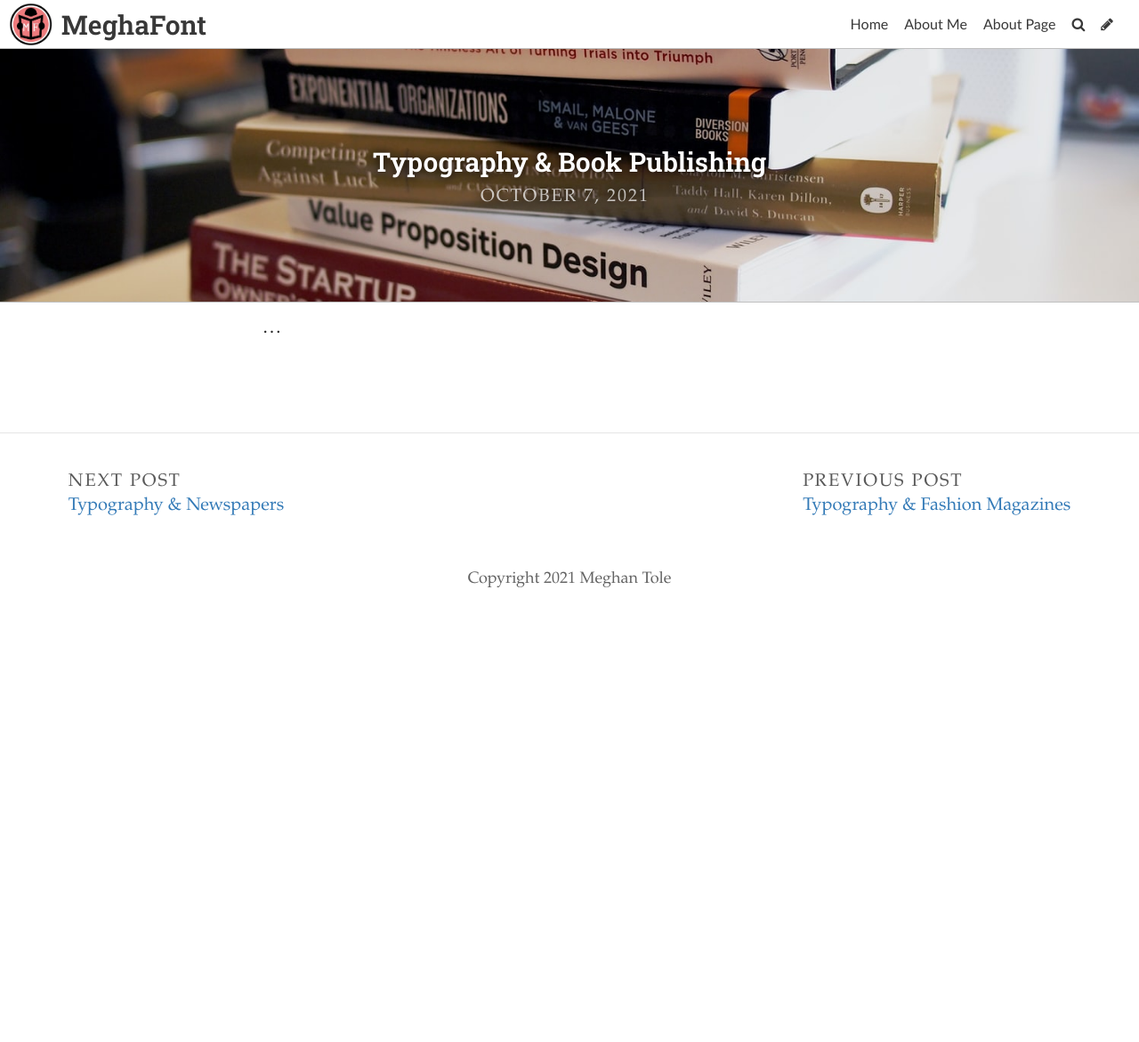
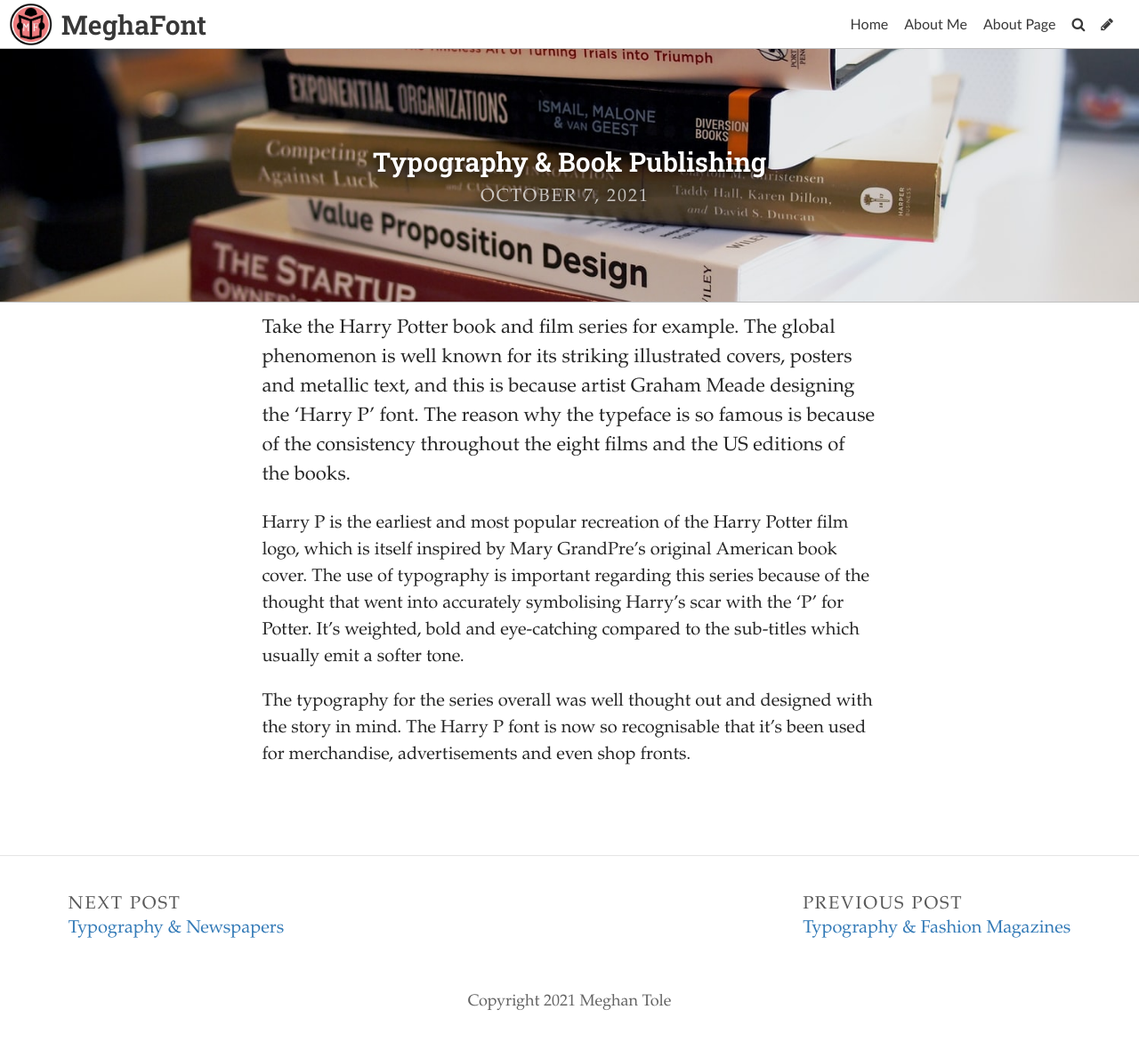
Before and after one commit to meghantole/tarm, a Jekyll site: the page built from _posts/2021-10-07-typography-book-publishing.md, in a window 1280 px wide and 1171 px high. Shown: the whole window at 89% size. Built offline with Jekyll 4.4.1, drawn with Linux system fonts in a browser that asks for light colours; some web fonts are replaced.

Commit message:
Update Post “2021-10-07-typography-book-publishing”

```diff
--- a/_posts/2021-10-07-typography-book-publishing.md
+++ b/_posts/2021-10-07-typography-book-publishing.md
@@ -6,4 +6,8 @@
 title_color: "#ffffff"
 comments: false
 ---
-...
+Take the Harry Potter book and film series for example. The global phenomenon is well known for its striking illustrated covers, posters and metallic text, and this is because artist Graham Meade designing the ‘Harry P’ font. The reason why the typeface is so famous is because of the consistency throughout the eight films and the US editions of the books.
+
+Harry P is the earliest and most popular recreation of the Harry Potter film logo, which is itself inspired by Mary GrandPre's original American book cover. The use of typography is important regarding this series because of the thought that went into accurately symbolising Harry's scar with the 'P' for Potter. It's weighted, bold and eye-catching compared to the sub-titles which usually emit a softer tone.
+
+The typography for the series overall was well thought out and designed with the story in mind. The Harry P font is now so recognisable that it's been used for merchandise, advertisements and even shop fronts.
```
